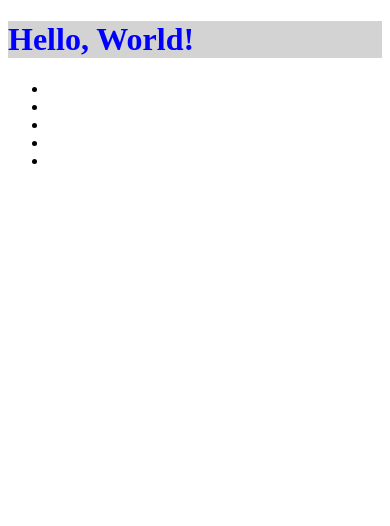
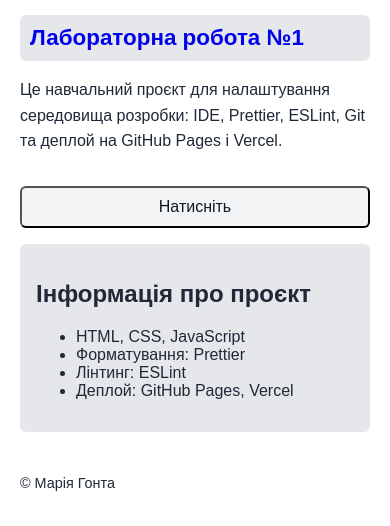
Before and after one commit to Mariia2907/WebDev, a website: page Lab1/index.html in a window 390 px wide. Drawn offline with Linux system fonts and the light colour scheme.

Commit message:
Add page content, ESLint setup, and AI agent config

```diff
--- a/Lab1/index.html
+++ b/Lab1/index.html
@@ -3,19 +3,31 @@
   <head>
     <meta charset="UTF-8" />
     <meta name="viewport" content="width=device-width, initial-scale=1.0" />
-    <title>Document</title>
+    <title>ЛР-1: Налаштування середовища розробки</title>
     <link rel="stylesheet" href="./styles.css" />
   </head>
   <body>
-    <h1>Hello, World!</h1>
+    <h1>Лабораторна робота №1</h1>
+    <p>
+      Це навчальний проєкт для налаштування середовища розробки: IDE, Prettier, ESLint, Git та
+      деплой на GitHub Pages і Vercel.
+    </p>
 
-    <ul>
-      <li></li>
-      <li></li>
-      <li></li>
-      <li></li>
-      <li></li>
-    </ul>
+    <button id="theme-toggle" type="button">Натисніть</button>
+
+    <section class="info-block">
+      <h2>Інформація про проєкт</h2>
+      <ul>
+        <li>HTML, CSS, JavaScript</li>
+        <li>Форматування: Prettier</li>
+        <li>Лінтинг: ESLint</li>
+        <li>Деплой: GitHub Pages, Vercel</li>
+      </ul>
+    </section>
+
+    <footer>
+      <p>&copy; Марія Гонта</p>
+    </footer>
 
     <script src="./script.js"></script>
   </body>
--- a/Lab1/script.js
+++ b/Lab1/script.js
@@ -0,0 +1,9 @@
+const button = document.getElementById('theme-toggle');
+const body = document.body;
+let isDarkTheme = false;
+
+button.addEventListener('click', () => {
+  isDarkTheme = !isDarkTheme;
+  body.classList.toggle('dark-theme', isDarkTheme);
+  button.textContent = isDarkTheme ? 'Світла тема' : 'Темна тема';
+});
--- a/Lab1/styles.css
+++ b/Lab1/styles.css
@@ -1,4 +1,77 @@
+:root {
+  color-scheme: light;
+  --background-color: #ffffff;
+  --text-color: #1f2937;
+  --surface-color: #e5e7eb;
+  --heading-color: #0000ee;
+  --button-background: #f3f4f6;
+  --button-text-color: #111827;
+}
+
+body.dark-theme {
+  color-scheme: dark;
+  --background-color: #111827;
+  --text-color: #f3f4f6;
+  --surface-color: #374151;
+  --heading-color: #93c5fd;
+  --button-background: #4b5563;
+  --button-text-color: #ffffff;
+}
+
+body {
+  font-family: sans-serif;
+  margin: 0;
+  padding: 0 20px 40px;
+  background-color: var(--background-color);
+  color: var(--text-color);
+  transition:
+    background-color 0.2s ease,
+    color 0.2s ease;
+}
+
 h1 {
-    color: blue;
-    background-color: lightgray;
+  color: var(--heading-color);
+  background-color: var(--surface-color);
+  border-radius: 6px;
+  padding: 10px;
 }
+
+p {
+  line-height: 1.6;
+}
+
+button {
+  background-color: var(--button-background);
+  color: var(--button-text-color);
+  padding: 10px 20px;
+  font-size: 1rem;
+  cursor: pointer;
+  margin: 16px 0;
+  border-radius: 6px;
+}
+
+button:focus-visible {
+  outline: 3px solid var(--heading-color);
+  outline-offset: 2px;
+}
+
+.info-block {
+  background-color: var(--surface-color);
+  padding: 16px;
+  border-radius: 6px;
+}
+
+footer {
+  margin-top: 40px;
+  font-size: 0.9rem;
+}
+
+@media (max-width: 600px) {
+  h1 {
+    font-size: 1.4rem;
+  }
+
+  button {
+    width: 100%;
+  }
+}
```
Also changed, not shown: Lab1/AGENTS.md (added, +28 -0 lines), Lab1/eslint.config.js (added, +20 -0 lines), Lab1/package.json (added, +17 -0 lines), Lab1/.github/copilot-instructions.md (added), Lab1/.github/skills/frontend-review/SKILL.md (added), 3 other files.
